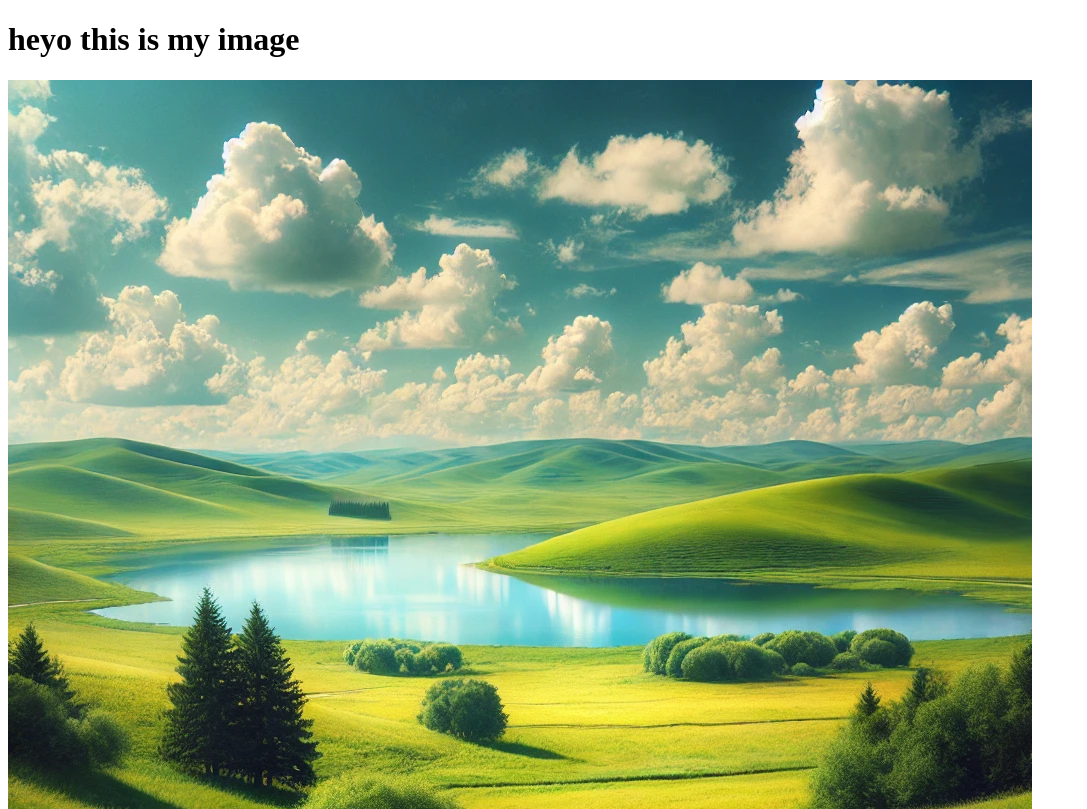
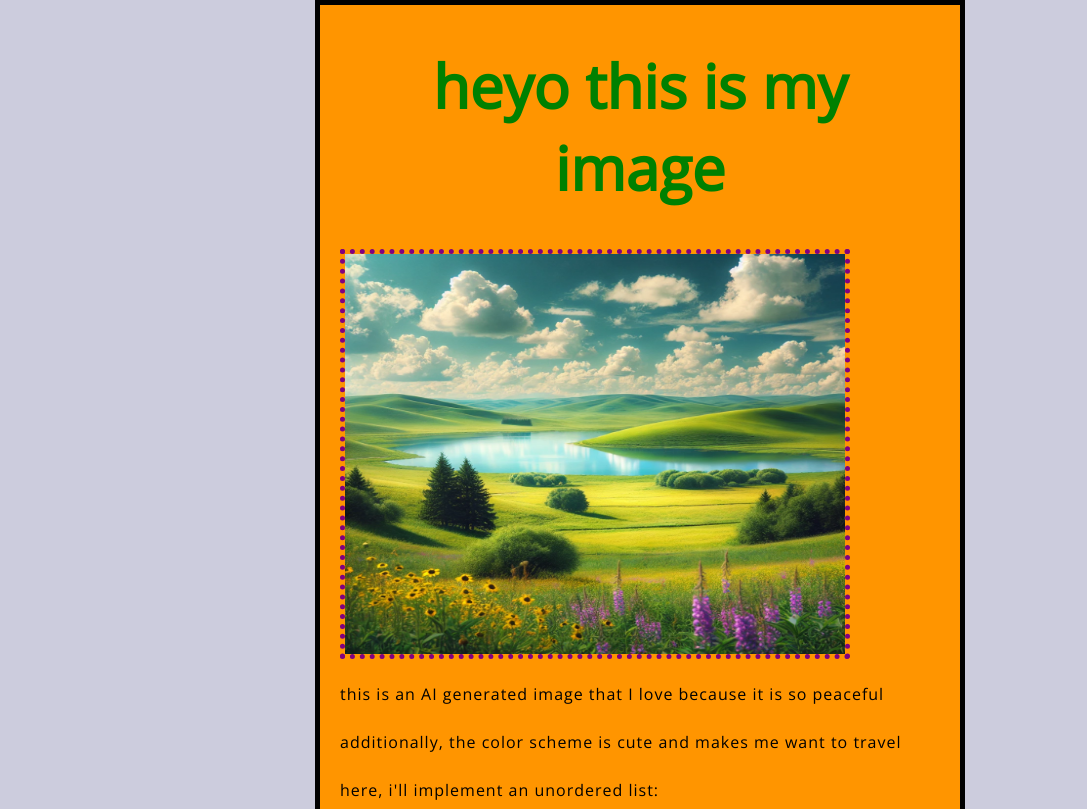
Before and after one commit to cquanshau/repository, a plain HTML site: page index.html in a window 1280 px wide. Shown: the top 809 px of the page, without its empty margins (0-1087 px from the left). Drawn offline with nearby package versions, Linux system fonts and the light colour scheme.

```diff
--- a/index.html
+++ b/index.html
@@ -5,6 +5,8 @@
         <meta charset="utf-8"/>
         <meta name="viewport" content="width=device-width" />
         <title>my test page</title>
+        <link href="styles/style.css" rel="stylesheet" />
+        <link href="https://fonts.googleapis.com/css?family=Open+Sans" rel="stylesheet" />
     </head>
 
     <body>
--- a/styles/style.css
+++ b/styles/style.css
@@ -1,4 +1,3 @@
-
 img{
     width:500px;
     height:400px;
@@ -8,3 +7,33 @@ img{
 h1,li{
     color:green;
 }
+
+html{
+    font-size:10px;
+    font-family:"Open Sans", sans-serif;
+
+    background-color:#0053;
+}
+
+/*this is how you make a comment in css*/
+
+h1{
+    font-size:60px;
+    text-align: center;
+}
+
+p,li{
+    font-size:16px;
+    line-height:2;
+    letter-spacing:1px;
+}
+
+/*styling the body*/
+
+body{
+    width:600px;
+    margin: 0 auto;
+    background-color:#ff9500;
+    padding: 0 20px 20px 20px;
+    border: 5px solid black;
+}
```
Also changed, not shown: 1 other file.
